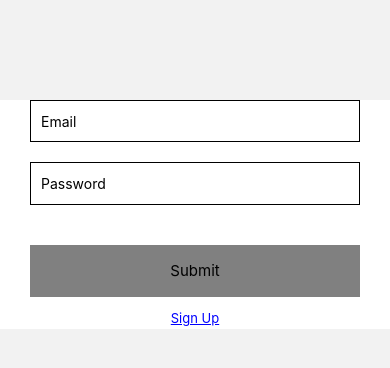
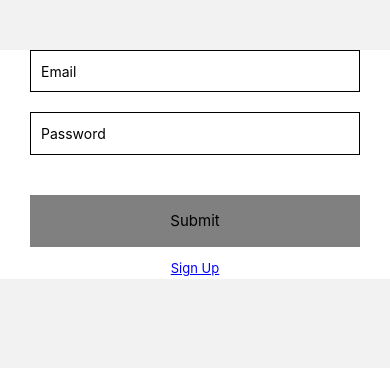
Before and after one commit to shivagunasehkaran/sample-app, a React Native app: screen / in a window 390 px wide. Shown: the top 368 px of the page. Built offline with nearby package versions, Linux system fonts and the light colour scheme.

Commit message:
Styles adjustments

```diff
--- a/src/views/Login/Login.style.js
+++ b/src/views/Login/Login.style.js
@@ -5,7 +5,7 @@ import { ColourPalette } from '../../assets/style/ColourPalette';
 export const styles = StyleSheet.create({
   container: {
     flex:1,
-    marginTop: 100,
+    marginTop: 50,
     backgroundColor: ColourPalette.white,
   },
   email: {
--- a/src/views/Register/Register.style.js
+++ b/src/views/Register/Register.style.js
@@ -5,7 +5,7 @@ import { ColourPalette } from '../../assets/style/ColourPalette';
 export const styles = StyleSheet.create({
   container: {
     flex:1,
-    marginTop: 100,
+    marginTop: 20,
     backgroundColor: ColourPalette.white,
   },
   email: {
```
